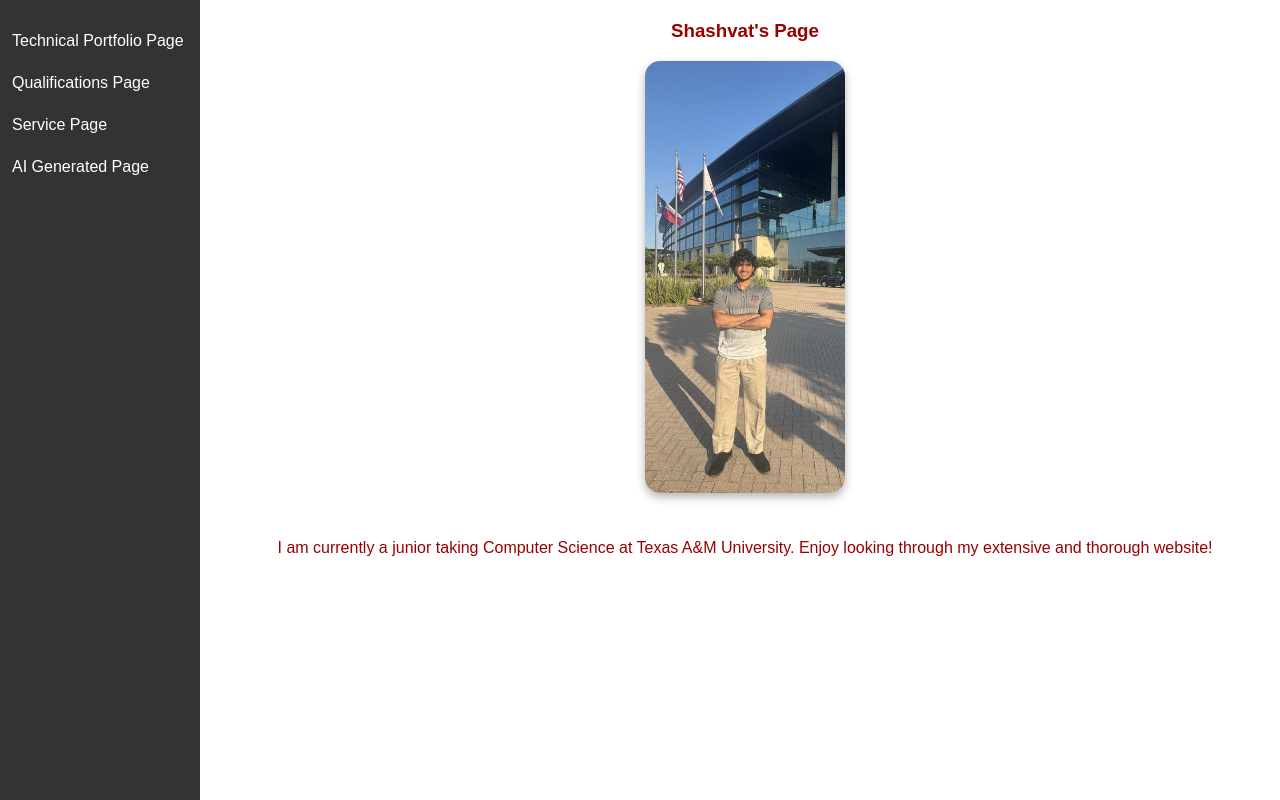
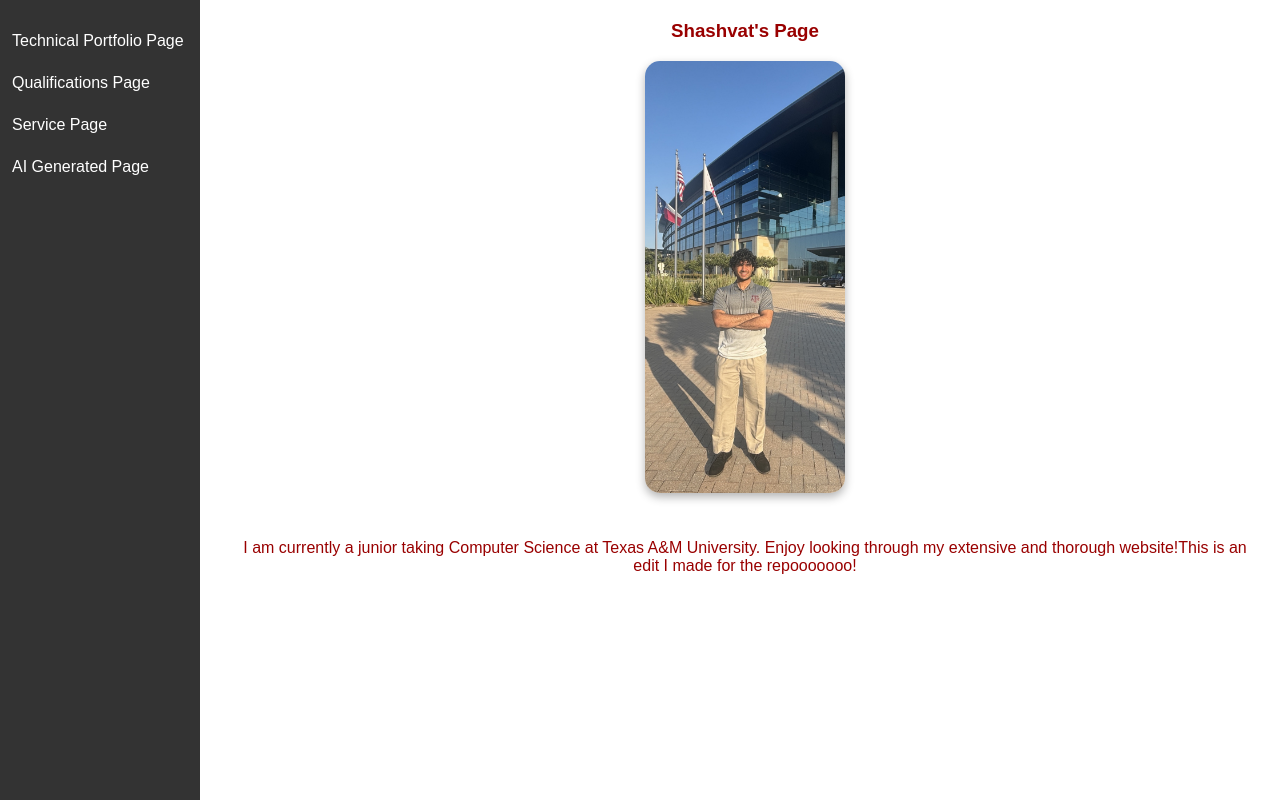
Before and after one commit to CSCE331-Fall2025-900-911/project1-shashchath13, a plain HTML site: page index.html in a window 1280 px wide. Drawn offline with Linux system fonts and the light colour scheme.

Commit message:
Made a change

```diff
--- a/index.html
+++ b/index.html
@@ -81,7 +81,7 @@
           <font color="#990000">
             <br><br>
             I am currently a junior taking Computer Science at Texas A&M University.
-            Enjoy looking through my extensive and thorough website!
+            Enjoy looking through my extensive and thorough website!This is an edit I made for the repooooooo!
           </font>
         </td>
       </tr>
```
